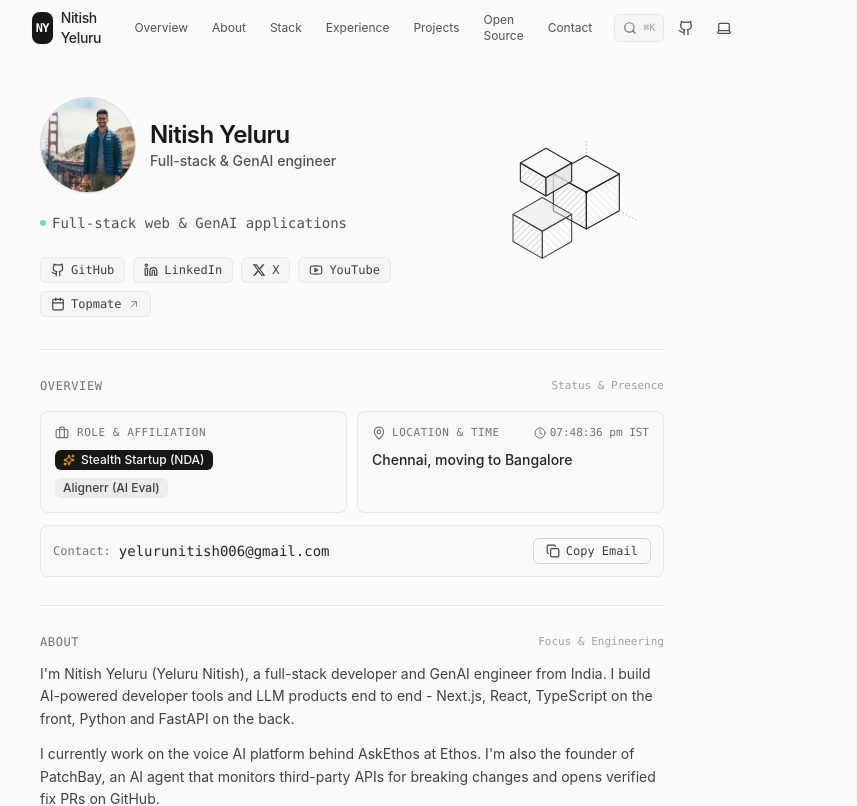
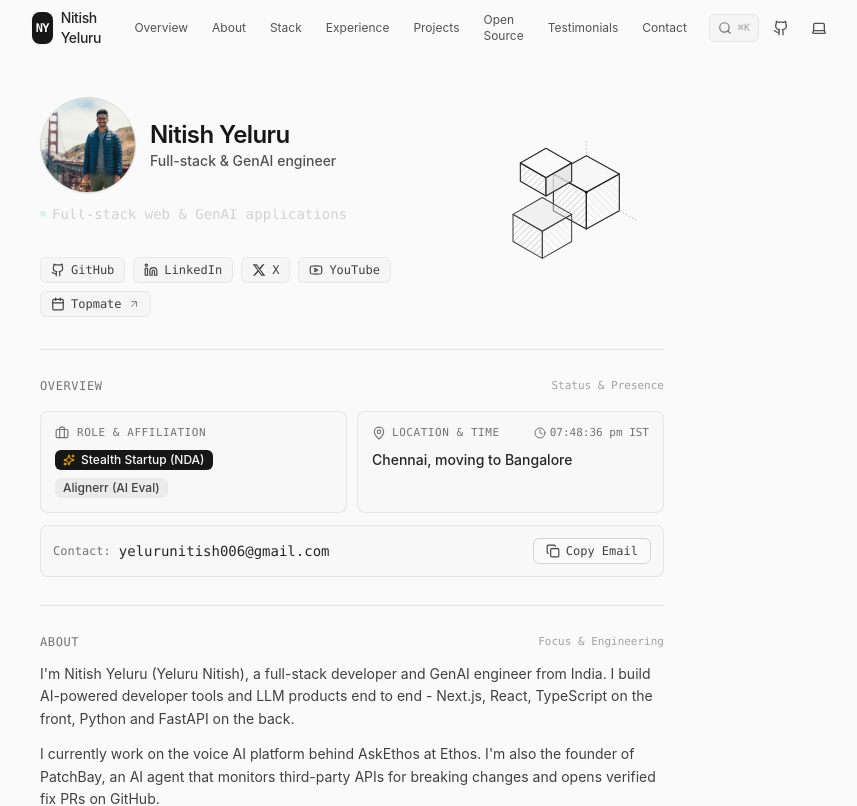
Before and after one commit to Nitish-1303/Yeluru-Nitish, a Next.js app: page / in a window 1280 px wide. Shown: the top 806 px of the page, without its empty margins (288-1145 px from the left). Built offline with nearby package versions, Linux system fonts and the light colour scheme.

Commit message:
feat: add testimonials section

```diff
--- a/src/app/page.tsx
+++ b/src/app/page.tsx
@@ -9,6 +9,7 @@
 import { Experience } from "../components/Experience.tsx";
 import { Projects } from "../components/Projects.tsx";
 import { OpenSource } from "../components/OpenSource.tsx";
+import { Testimonials } from "../components/Testimonials.tsx";
 import { Education } from "../components/Education.tsx";
 import { Contact } from "../components/Contact.tsx";
 import { Footer } from "../components/Footer.tsx";
@@ -52,10 +53,13 @@
         {/* 8. Open Source Merged PRs */}
         <OpenSource />
 
-        {/* 9. Education */}
+        {/* 9. Testimonials */}
+        <Testimonials />
+
+        {/* 10. Education */}
         <Education />
 
-        {/* 10. Contact CTA */}
+        {/* 11. Contact CTA */}
         <Contact />
       </main>
 
--- a/src/components/CommandMenu.tsx
+++ b/src/components/CommandMenu.tsx
@@ -140,6 +140,14 @@
       category: "Navigation",
       icon: Compass,
       action: () => scrollToSection("opensource"),
+    },
+    {
+      id: "nav-testimonials",
+      title: "Testimonials",
+      subtitle: "Feedback from teams and maintainers",
+      category: "Navigation",
+      icon: Compass,
+      action: () => scrollToSection("testimonials"),
     },
     {
       id: "nav-education",
--- a/src/components/Navbar.tsx
+++ b/src/components/Navbar.tsx
@@ -28,6 +28,7 @@
     { label: "Experience", href: "#experience" },
     { label: "Projects", href: "#projects" },
     { label: "Open Source", href: "#opensource" },
+    { label: "Testimonials", href: "#testimonials" },
     { label: "Contact", href: "#contact" },
   ];
 
--- /dev/null
+++ b/src/components/Testimonials.tsx
@@ -0,0 +1,99 @@
+const testimonials = [
+  {
+    quote:
+      "Nitish contributed to AI evaluation workflows with a strong focus on technical accuracy, consistency, and structured reasoning.",
+    name: "Alignerr",
+    role: "AI Evaluation",
+  },
+  {
+    quote:
+      "Nitish brought a hands-on engineering approach to building and improving AI-powered software workflows.",
+    name: "Paasa",
+    role: "Engineering",
+  },
+  {
+    quote:
+      "Nitish worked across the MERN stack, building application features and gaining practical experience with modern web development.",
+    name: "SmartInternz",
+    role: "Full-Stack Development",
+  },
+  {
+    quote: "Thanks for this. Clamping is the right fix for #99",
+    name: "Tom Greenwald",
+    role: "Maintainer, Magnitude",
+    href: "https://github.com/magnitudedev/magnitude/pull/120",
+  },
+  {
+    quote: "Thanks for the contribution",
+    name: "masenf",
+    role: "Maintainer, Reflex",
+    href: "https://github.com/reflex-dev/reflex/pull/7275",
+  },
+];
+
+export function Testimonials() {
+  return (
+    <section
+      id="testimonials"
+      className="py-8 border-b border-neutral-200 dark:border-neutral-800/80"
+    >
+      <div className="mb-5">
+        <h2 className="text-xl sm:text-2xl font-semibold tracking-tight text-neutral-900">
+          Trusted by teams building with AI
+        </h2>
+      </div>
+
+      <div className="grid grid-cols-1 sm:grid-cols-2 gap-3">
+        {testimonials.map((testimonial) => (
+          <article
+            key={testimonial.name}
+            className="flex flex-col justify-between gap-5 border border-stone-200 bg-[#faf8f4] p-4 sm:p-5"
+          >
+            <blockquote className="text-sm leading-relaxed text-stone-800">
+              <span
+                aria-hidden="true"
+                className="block mb-1 font-serif text-3xl leading-none text-stone-400"
+              >
+                “
+              </span>
+              {testimonial.quote}
+            </blockquote>
+            <div className="border-t border-stone-200 pt-3">
+              <p className="text-sm font-semibold text-stone-900">
+                {testimonial.href ? (
+                  <a
+                    href={testimonial.href}
+                    target="_blank"
+                    rel="noopener noreferrer"
+                    className="underline decoration-stone-300 underline-offset-4 hover:decoration-stone-700"
+                  >
+                    {testimonial.name}
+                  </a>
+                ) : (
+                  testimonial.name
+                )}
+              </p>
+              <p className="mt-0.5 text-xs text-stone-600">{testimonial.role}</p>
+            </div>
+          </article>
+        ))}
+
+        <article className="flex flex-col justify-between gap-5 border border-stone-200 bg-[#faf8f4] p-4 sm:p-5">
+          <p className="text-sm leading-relaxed text-stone-800">
+            Merged PRs in Reflex and Magnitude. Open PRs in ParadeDB and InsForge.
+          </p>
+          <div className="border-t border-stone-200 pt-3">
+            <a
+              href="https://github.com/Nitish-1303"
+              target="_blank"
+              rel="noopener noreferrer"
+              className="text-sm font-semibold text-stone-900 underline decoration-stone-300 underline-offset-4 hover:decoration-stone-700"
+            >
+              Open Source Contributions
+            </a>
+          </div>
+        </article>
+      </div>
+    </section>
+  );
+}
```
